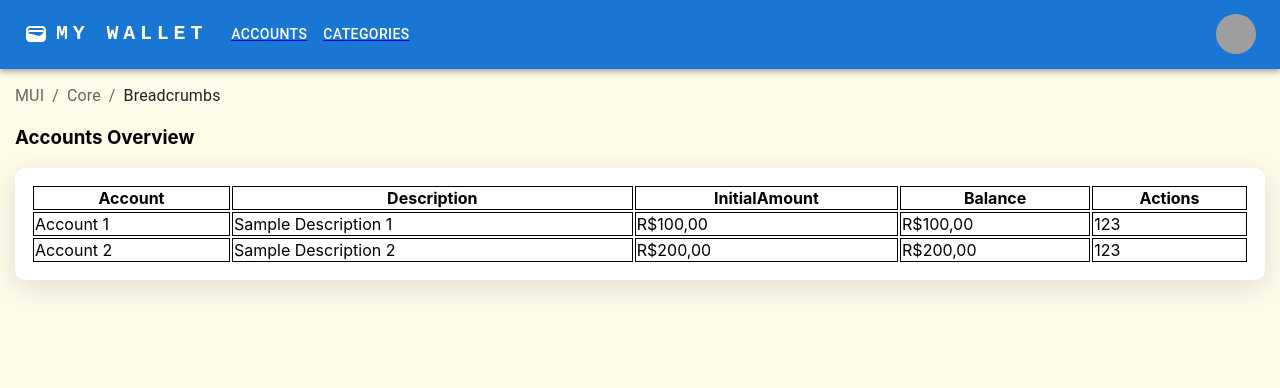
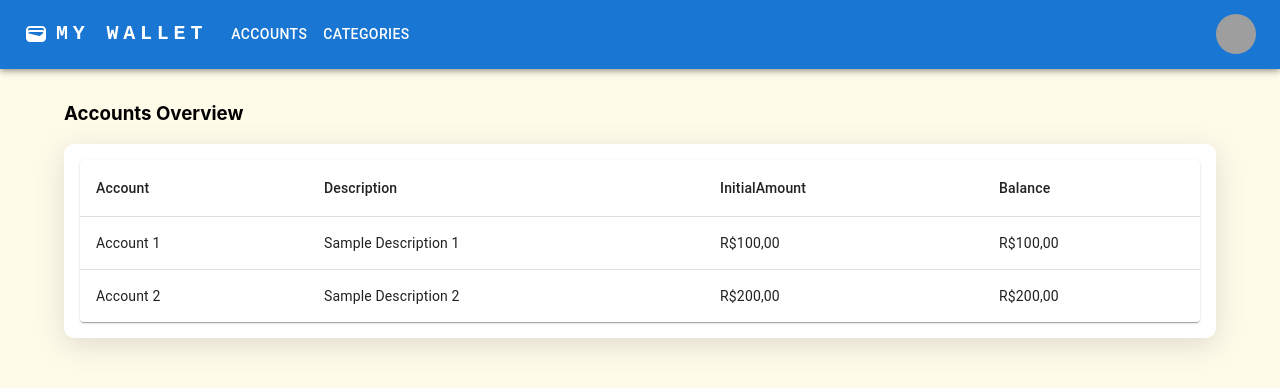
Before and after one commit to gianpaolopapaiz/my-wallet-app2-react-fe, a React (Create React App) app: page / in a window 1280 px wide. Shown: the top 388 px of the page. Built offline with nearby package versions, Linux system fonts and the light colour scheme; grey boxes are pictures that could not be loaded.

Commit message:
Wip enhancing UI

```diff
--- a/src/Components/NavBar/NavBar.jsx
+++ b/src/Components/NavBar/NavBar.jsx
@@ -95,8 +95,8 @@ const NavBar = () => {
                 <MenuItem
                   key={page.title}
                   onClick={handleCloseNavMenu}
-                  component='a'
-                  href={page.path}>
+                  component={Link}
+                  to={page.path}>
                   <Typography textAlign="center">{page.title}</Typography>
                 </MenuItem>
               ))}
@@ -123,15 +123,15 @@ const NavBar = () => {
           </Typography>
           <Box sx={{ flexGrow: 1, display: { xs: 'none', md: 'flex' } }}>
             {pages.map((page) => (
-              <Link to={page.path} >
               <Button
                 key={page.title}
                 onClick={handleCloseNavMenu}
                 sx={{ my: 2, color: 'white', display: 'block' }}
+                component={Link}
+                to={page.path}
               >
                 {page.title}
               </Button>
-              </Link>
             ))}
           </Box>
 
--- a/src/Components/Pages/AccountsPage.jsx
+++ b/src/Components/Pages/AccountsPage.jsx
@@ -1,28 +1,14 @@
-import { Breadcrumbs, Link } from "@mui/material";
 import WalletTable from "../WalletTable/WalletTable";
-import Typography from '@mui/material/Typography';
+import Container from "@mui/material/Container";
 
 const AccountsPage = () => {
   return (
-    <div id="accounts-page">
-      <Breadcrumbs aria-label="breadcrumb">
-        <Link underline="hover" color="inherit" href="/">
-          MUI
-        </Link>
-        <Link
-          underline="hover"
-          color="inherit"
-          href="/material-ui/getting-started/installation/"
-        >
-          Core
-        </Link>
-        <Typography color="text.primary">Breadcrumbs</Typography>
-      </Breadcrumbs>
+    <Container id="accounts-page">
       <h3> Accounts Overview </h3>
       <div className="page-card">
         <WalletTable />
       </div>
-    </div>
+    </Container>
   )
 }
 
--- a/src/Components/Pages/CategoriesPage.jsx
+++ b/src/Components/Pages/CategoriesPage.jsx
@@ -1,10 +1,11 @@
+import Container from "@mui/material/Container";
 
 
 const CategoriesPage = () => {
   return (
-    <div id="categories-page">
+    <Container id="categories-page">
       <h1>Categories Page</h1>
-    </div>
+    </Container>
   )
 }
 
--- a/src/Components/WalletTable/WalletTable.jsx
+++ b/src/Components/WalletTable/WalletTable.jsx
@@ -1,7 +1,12 @@
-import './WalletTable.css'
+import Table from '@mui/material/Table';
+import TableBody from '@mui/material/TableBody';
+import TableCell from '@mui/material/TableCell';
+import TableContainer from '@mui/material/TableContainer';
+import TableHead from '@mui/material/TableHead';
+import TableRow from '@mui/material/TableRow';
+import Paper from '@mui/material/Paper';
 
-const WalletTable = () => {
-  let data = [
+const data = [
   {
     id: 1,
     name: 'Account 1',
@@ -18,47 +23,41 @@ const WalletTable = () => {
   }
 ]
 
-  let columns = {
+const columns = {
   name: "Account",
   description: "Description",
   initialAmount: "InitialAmount",
   balance: "Balance"
 }
 
-  let actions = [1, 2, 3]
-
+const WalletTable = () => {
   return (
-    <table className="wallet-table">
-      <thead>
-        <tr>
+    <TableContainer component={Paper}>
+      <Table sx={{ minWidth: 650 }} aria-label="simple table">
+        <TableHead>
+          <TableRow>
             { Object.values(columns).map((header) => (
-            <th>{header}</th>
+              <TableCell key={header}>{header}</TableCell>
             )) }
-          { actions.length > 0 && <th>Actions</th> }
-        </tr>
-      </thead>
-      <tbody>
-
+          </TableRow>
+        </TableHead>
+        <TableBody>
           { data.map((element) => (
-            <tr key={element.id}>
+            <TableRow
+              key={element.id}
+              sx={{ '&:last-child td, &:last-child th': { border: 0 } }}
+            >
               { Object.keys(columns).map((field) => (
-                <td>{element[field]}</td>
+                <TableCell key={element.id}>
+                  {element[field]}
+                </TableCell>
               )) }
-              {
-                actions.length > 0  &&
-                <td>
-                  {
-                    actions.map((action) => (
-                      <span>{action}</span>
-                    ))
-                  }
-                </td>
-              }
-            </tr>
+            </TableRow>
           )) }
-      </tbody>
-    </table>
-  )
+        </TableBody>
+      </Table>
+    </TableContainer>
+  );
 }
 
 export default WalletTable;
```
Also changed, not shown: src/Components/WalletTable/WalletTable2.jsx (added, +63 -0 lines). Lines whose indentation alone changed are shown as unchanged.
